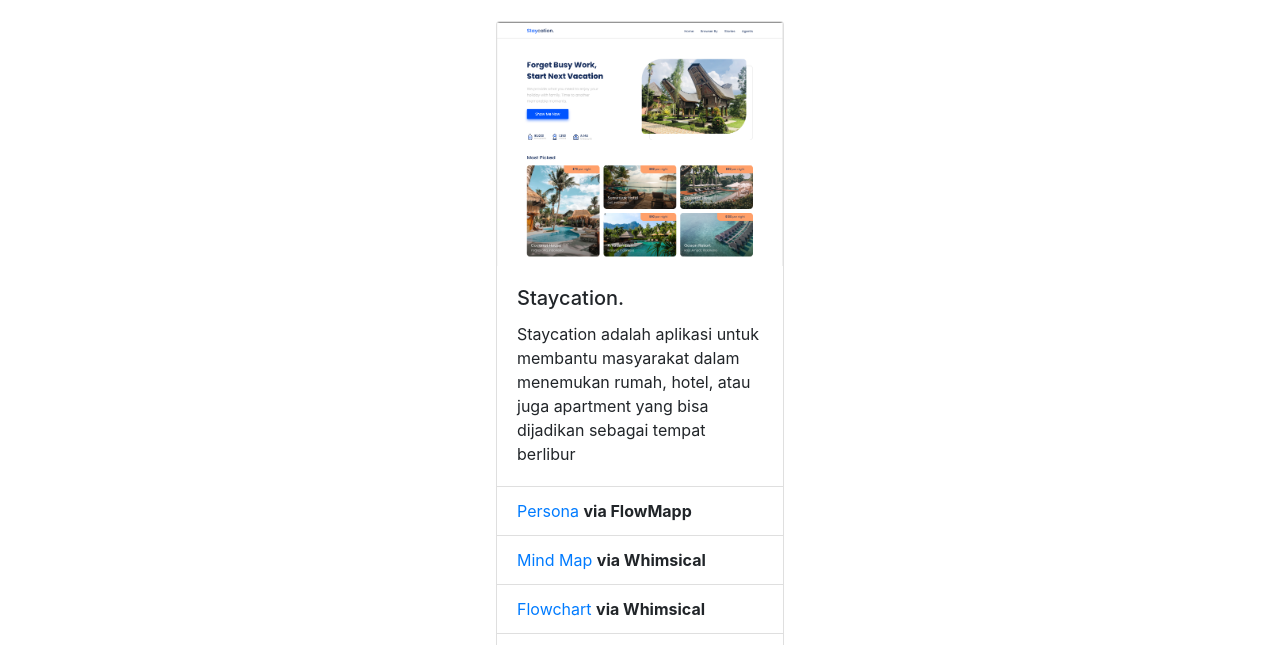
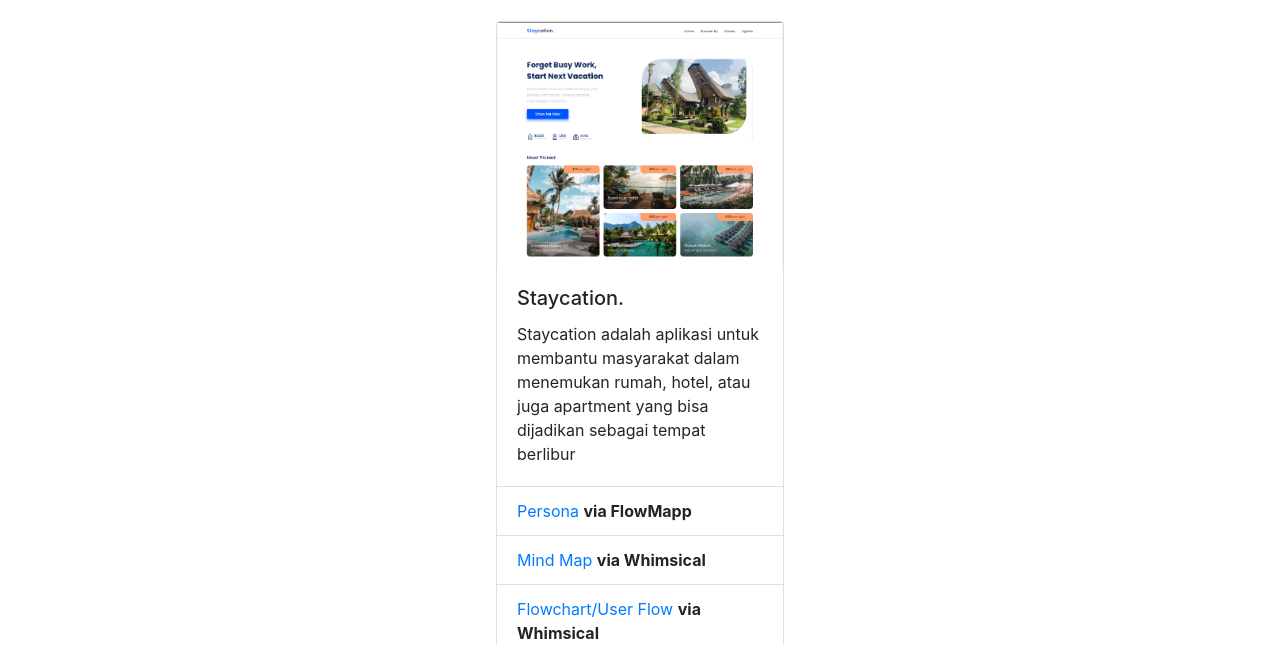
Before and after one commit to prcuisa/project, a plain HTML site: page index.html in a window 1280 px wide. Shown: the part 145-790 px from the top of the page. Drawn offline with nearby package versions, Linux system fonts and the light colour scheme.

Commit message:
update project

```diff
--- a/index.html
+++ b/index.html
@@ -78,7 +78,7 @@
                             <a href="https://whimsical.com/K2CnUocPpf9Rg1tLD7Byhy" class="card-link ">Mind Map </a><strong>via
                     Whimsical</strong></li>
                         <li class="list-group-item ">
-                            <a href="# " class="card-link ">Flowchart </a><strong>via Whimsical</strong></li>
+                            <a href="# " class="card-link ">Flowchart/User Flow </a><strong>via Whimsical</strong></li>
                         <li class="list-group-item ">
                             <a href="# " class="card-link ">UX Wireframe </a><strong>via Whimsical</strong></li>
                         <li class="list-group-item ">
```
